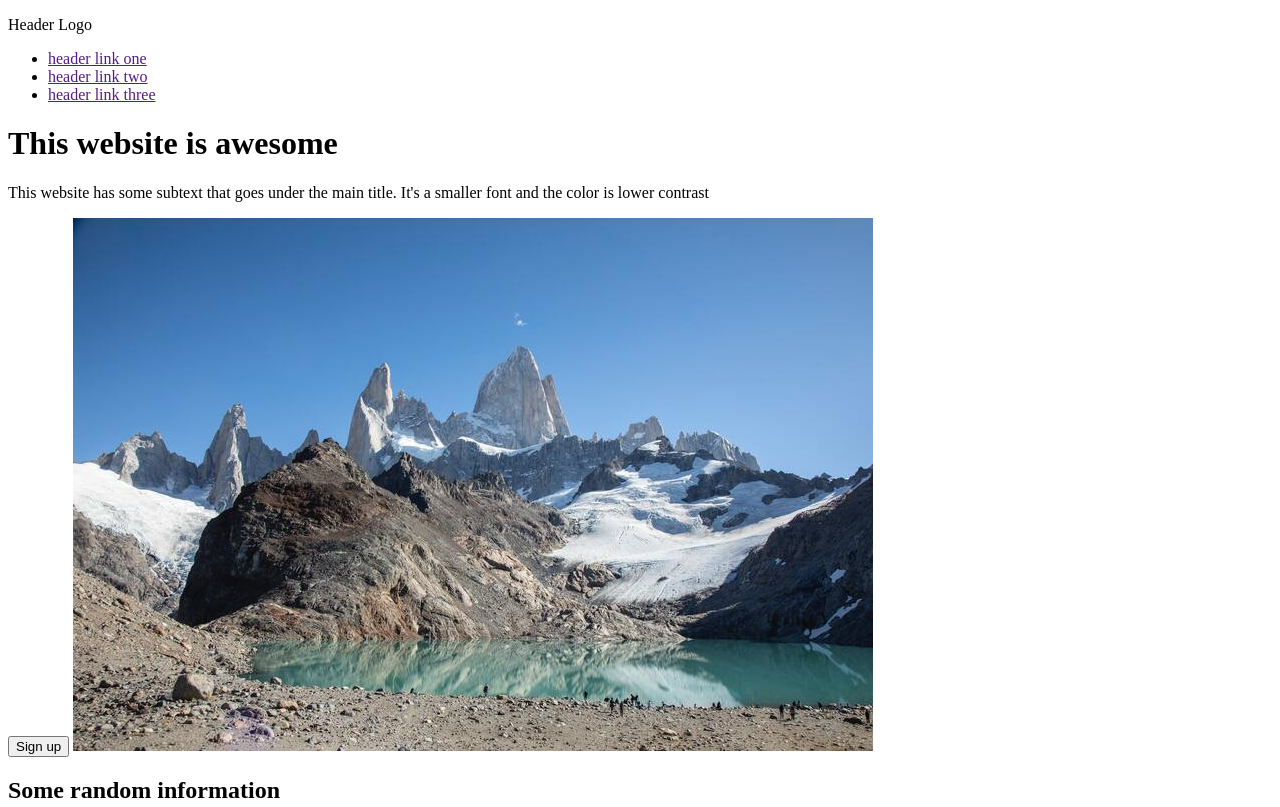
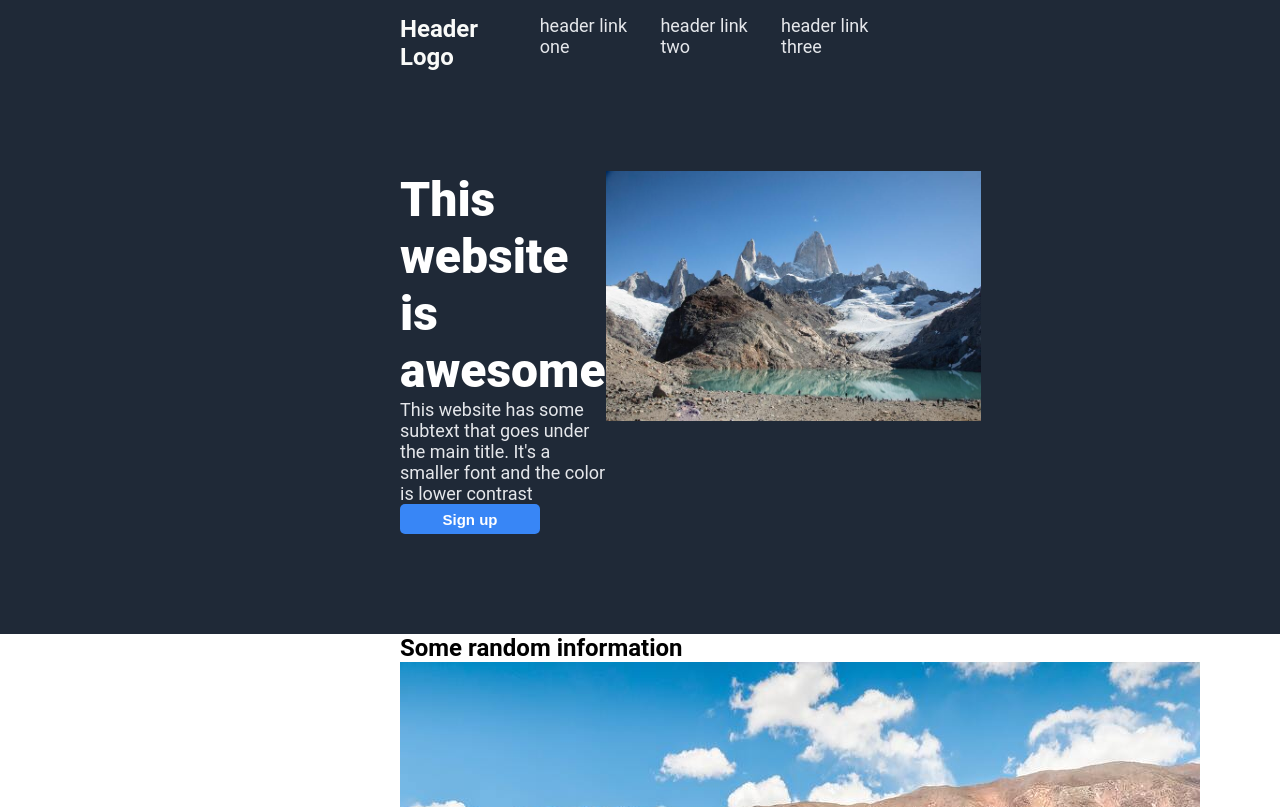
Before and after one commit to Riotexer/landing-page, a plain HTML site: page index.html in a window 1280 px wide. Shown: the top 807 px of the page. Drawn offline with Linux system fonts and the light colour scheme.

Commit message:
Finish header & main section 1.0

```diff
--- a/index.html
+++ b/index.html
@@ -7,7 +7,7 @@
     </head>
     <body>
         <div class="header">
-            <p>Header Logo</p>
+            <h3>Header Logo</h3>
             <ul>
                 <li><a href="">header link one</a></li>
                 <li><a href="">header link two</a></li>
@@ -15,24 +15,26 @@
             </ul>
         </div>
         <div class="main-section">
-            <h1>This website is awesome</h1>
-            <p>This website has some subtext that goes under the main title. It's a smaller font and the color is lower contrast</p>
-            <button class="main-button">Sign up</button>
-            <img src="img/lago.jpg" alt="Cordillera de los Andes Lake" />
+            <div class="text">
+                <h1>This website is awesome</h1>
+                <p>This website has some subtext that goes under the main title. It's a smaller font and the color is lower contrast</p>
+                <button class="main-button">Sign up</button>
+            </div>
+            <img src="img/lago.jpg" alt="Cordillera de los Andes Lake" class="lago" />
         </div>
         <div class="info-section">
             <h2>Some random information</h2>
             <div>
                 <figure>
-                    <img src="img/cerro.jpg" alt="">
+                    <img src="img/cerro.jpg" alt=" Cerro 7 Colores" class="cerro" />
                     <figcaption>this is some subtext under an illustration or image</figcaption>
                 </figure>
                 <figure>
-                    <img src="img/cataratas.jpg" alt="">
+                    <img src="img/cataratas.jpg" alt="Cataratas del Iguazu" class="cataratas" />
                     <figcaption>this is some subtext under an illustration or image</figcaption>
                 </figure>
                 <figure>
-                    <img src="img/glaciar.jpg" alt="">
+                    <img src="img/glaciar.jpg" alt="Glaciar Perito Moreno" class="glaciar" />
                     <figcaption>this is some subtext under an illustration or image</figcaption>
                 </figure>
             </div>
--- a/styles.css
+++ b/styles.css
@@ -0,0 +1,91 @@
+* {
+    margin: 0;
+}
+
+body {
+    font-family: 'Roboto', sans-serif;
+    margin: 0;
+    display: flex;
+    flex-direction: column;
+}
+
+.header, .main-section, footer {
+    background-color: #1f2937;
+}
+
+.header, .main-section, .info-section, .quote-section, .action-section {
+    padding: 0 400px;
+}
+
+/* HEADER SECTION */
+
+.header {
+    display: flex;
+    justify-content: space-between;
+    padding-top: 15px;
+}
+
+.header h3 {
+    font-size: 24px;
+    color: #f9faf8;
+}
+
+.header ul {
+    display: flex;
+    list-style: none;
+    font-size: 18px;
+    padding: 0;
+}
+
+ul a {
+    text-decoration: none;
+    color: #e5e7eb;
+}
+
+ul li {
+    padding-left: 30px;
+}
+
+/* MAIN SECTION */
+
+.main-section {
+    display: flex;
+    justify-content: space-between;
+    padding-top: 100px;
+    padding-bottom: 100px;
+}
+
+.text {
+    display: flex;
+    flex-direction: column;
+    align-items: flex-start;
+    justify-content: space-evenly;
+    flex: 1;
+}
+
+.text h1 {
+    font-size: 48px;
+    font-weight: 900;
+    color: white;
+}
+
+.text p {
+    color: #e5e7eb;
+    font-size: 18px;
+}
+
+.text button {
+    background-color: #3886f6;
+    border-radius: 5px;
+    color: white;
+    font-weight: 700;
+    font-size: 15px;
+    width: 140px;
+    height: 30px;
+    border: none;
+}
+
+.lago {
+    width: 600px;
+    height: 250px;
+}
```
